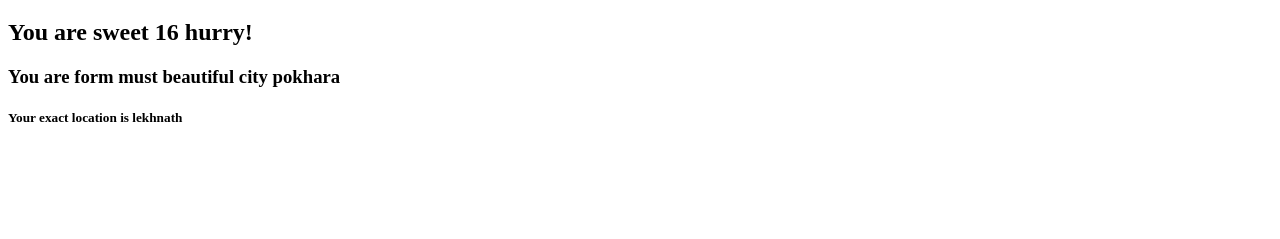
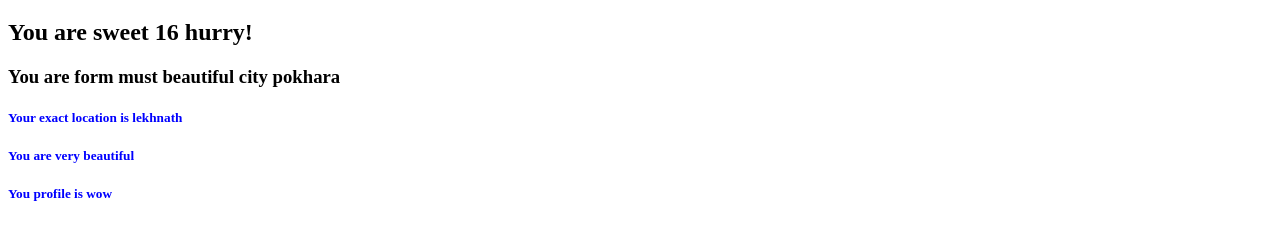
Before and after one commit to sas12mita/30-days-Learning-Javascript, a plain HTML site: page day9-DOM-basics.html in a window 1280 px wide. Shown: the part 61-300 px from the top of the page. Drawn offline with Linux system fonts and the light colour scheme.

Commit message:
DOM-basic

```diff
--- a/day9-DOM-basics.html
+++ b/day9-DOM-basics.html
@@ -12,7 +12,9 @@
     <h2 class="age">You are sweet 16 hurry!</h2>
     <div id="container">
         <h3 class="locationPokhara">You are form must beautiful city pokhara</h3>
-        <h5 id="hometown">Your exact location is lekhnath</h5>
+        <h5 class="hometown">Your exact location is lekhnath</h5>
+        <h5 class="hometown">You are very beautiful</h5>
+        <h5 class="hometown">You profile is wow</h5>
     </div>
 </body>
 
@@ -25,6 +27,15 @@
     name.innerText = "hello bikash";//chnage the text of h1 tag
     name.classList.remove("hidden")//remove css
 
+    console.log(' for all queryselectorAll');
+
+    const hometown = document.querySelectorAll('.hometown');
+    hometown.forEach(home => {
+        home.style.color = "blue";
+    });
+
+
+
 
 
     //name.style.display="none";
```
